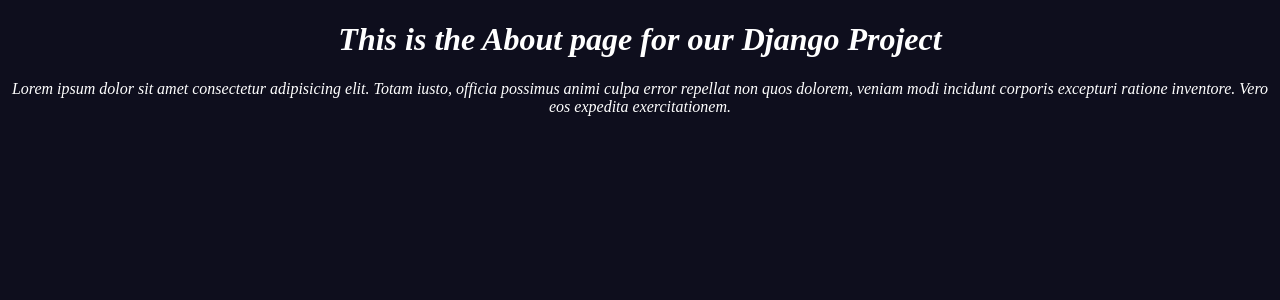
After one commit to ahmedcurious/django_learning_project, a Django app: template django_project/templates/website/about.html in a window 1280 px wide. The commit adds this page. Shown: the top 300 px of the page. Run offline with Django 5.2, Linux system fonts and the light colour scheme; the template is opened without the code that fills it, so the values that code supplies are empty.

Commit message:
Second Commit: Configured static files and url

```diff
--- a/django_project/basic_django/settings.py
+++ b/django_project/basic_django/settings.py
@@ -11,6 +11,7 @@
 """
 
 from pathlib import Path
+import os
 
 # Build paths inside the project like this: BASE_DIR / 'subdir'.
 BASE_DIR = Path(__file__).resolve().parent.parent
@@ -116,6 +117,7 @@
 # https://docs.djangoproject.com/en/5.0/howto/static-files/
 
 STATIC_URL = "static/"
+STATICFILES_DIRS = [os.path.join(BASE_DIR, 'static')]
 
 # Default primary key field type
 # https://docs.djangoproject.com/en/5.0/ref/settings/#default-auto-field
--- a/django_project/basic_django/views.py
+++ b/django_project/basic_django/views.py
@@ -8,8 +8,10 @@
 
 
 def about(request):
-    return HttpResponse("Hello, this is our about page")
+    # return HttpResponse("Hello, this is our about page")
+    return render(request, 'website/about.html')
 
 
 def contact(request):
-    return HttpResponse("Hello, this is our contact page")
+    # return HttpResponse("Hello, this is our contact page")
+    return render(request, 'website/contact.html')
--- /dev/null
+++ b/django_project/static/about/style.css
@@ -0,0 +1,14 @@
+body {
+  background-color: rgb(14, 14, 29);
+  color: #fff;
+  font-style: italic;
+}
+
+h1 {
+  text-align: center;
+  font-size: 2em;
+}
+
+p {
+  text-align: center;
+}
--- /dev/null
+++ b/django_project/templates/website/about.html
@@ -0,0 +1,19 @@
+{% load static %}
+<!DOCTYPE html>
+<html lang="en">
+  <head>
+    <meta charset="UTF-8" />
+    <meta name="viewport" content="width=device-width, initial-scale=1.0" />
+    <title>About Page</title>
+    <link rel="stylesheet" href="{% static 'about/style.css' %}" />
+  </head>
+  <body>
+    <h1>This is the About page for our Django Project</h1>
+    <p>
+      Lorem ipsum dolor sit amet consectetur adipisicing elit. Totam iusto,
+      officia possimus animi culpa error repellat non quos dolorem, veniam modi
+      incidunt corporis excepturi ratione inventore. Vero eos expedita
+      exercitationem.
+    </p>
+  </body>
+</html>
```
Also changed, not shown: django_project/static/contact/style.css (added, +11 -0 lines), django_project/templates/website/contact.html (added, +20 -0 lines), django_project/templates/website/index.html (+8 -7 lines), django_project/static/index/style.css (renamed from django_project/static/style.css).
